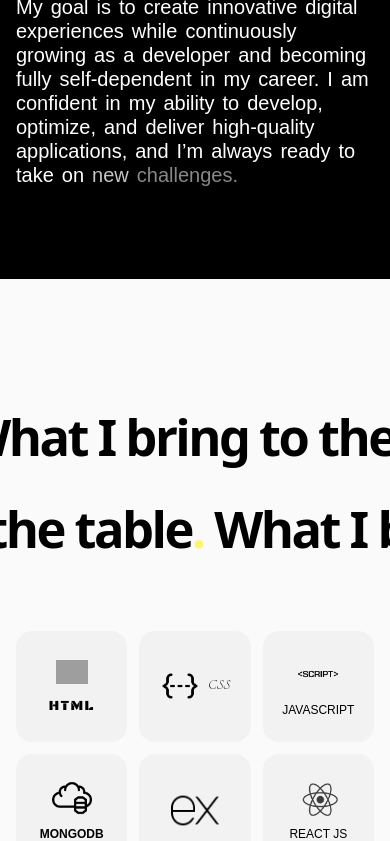
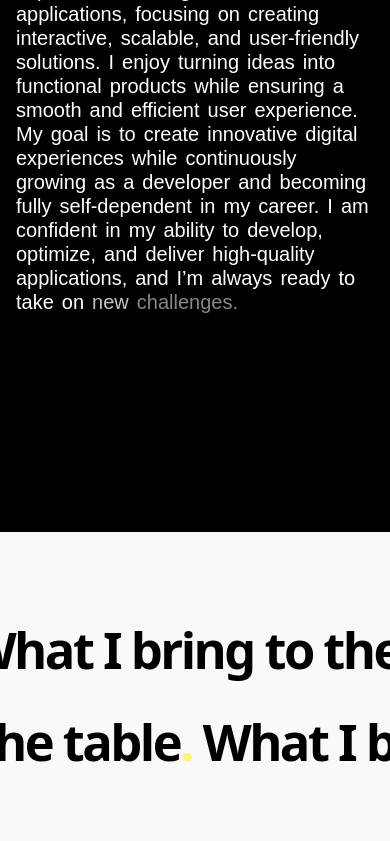
Before and after one commit to Gauri-Nagariya/reDesignedPortfolio, a Next.js app: page / in a window 390 px wide. Shown: the part 1156-1997 px from the top of the page. Built offline with nearby package versions, Linux system fonts and the light colour scheme; grey boxes are pictures that could not be loaded; a web font is replaced by a local one.

Commit message:
fixed height

```diff
--- a/app/components/About.js
+++ b/app/components/About.js
@@ -18,8 +18,8 @@ export default function About() {
       onMouseLeave={() => cursorEvents.leave({ bg: "#fdf571", color: "#fff" })}
       id="about"
       ref={ref}
-      className="md:h-[160vh] md:pt-20 md:text-justify md:bg-black md:flex md:items-center md:justify-center md:border-0 md:text-white
-                  h-[70vh] pt-0 text-justify bg-black flex items-center justify-center text-white border-0"
+      className="md:min-h-[160vh] md:pt-20 md:text-justify md:bg-black md:flex md:items-center md:justify-center md:border-0 md:text-white
+                  min-h-screen pt-0 text-justify bg-black flex items-center justify-center text-white border-0"
     >
       <p
         className="md:text-6xl md:font-normal md:px-18 md:flex md:flex-wrap md:gap-x-2 md:leading-18  md:text-justify
--- a/app/components/Certificates.js
+++ b/app/components/Certificates.js
@@ -5,7 +5,7 @@ import { cursorEvents } from "./cursorController";
 
 const Certificates = () => {
   return (
-    <motion.div id="certificates" className="md:bg-white md:h-[120vh] md:px-10  md:py-10    bg-white h-[200vh] px-6  py-[520px]">
+    <motion.div id="certificates" className="md:bg-white md:min-h-[120vh] md:px-10 md:py-10 bg-white min-h-screen px-6 py-14">
       <div className="md:border-b md:border-gray-300 md:px-0 md:text-2xl md:py-6    border-b border-gray-300 px-0 text-2xl py-4">
         Achievements & Certificates
       </div>
--- a/app/components/Contact.js
+++ b/app/components/Contact.js
@@ -103,8 +103,8 @@ const Contact = () => {
     <motion.div
       ref={ref}
       style={{ backgroundColor: bgColor }}
-      className="md:h-[160vh] md:flex md:flex-col md:items-center md:overflow-hidden md:relative md:pt-20
-                  h-[135vh] flex flex-col items-center overflow-hidden relative pt-20"
+      className="md:min-h-[160vh] md:flex md:flex-col md:items-center md:overflow-hidden md:relative md:pt-20
+                  min-h-[135vh] flex flex-col items-center overflow-hidden relative pt-16"
     >
       <motion.div className="md:flex md:flex-row md:w-full md:pb-8  flex flex-row w-full pb-0">
         <div
--- a/app/components/Experience.js
+++ b/app/components/Experience.js
@@ -7,7 +7,7 @@ const Experience = () => {
   return (
     <motion.div
       id="experience"
-      className="md:bg-white md:h-[120vh] md:px-10  md:py-10    bg-white h-[120vh] px-6  py-14"
+      className="md:bg-white md:min-h-[120vh] md:px-10 md:py-10 bg-white min-h-screen px-6 py-14"
     >
       <div className="md:border-b md:border-gray-300 md:px-0 md:text-2xl md:py-6    border-b border-gray-300 px-0 text-2xl py-4">
         Experience
--- a/app/components/Projects.js
+++ b/app/components/Projects.js
@@ -47,8 +47,8 @@ useEffect(() => {
 }, []);
 
   return (
-    <motion.div id="projects" className="bg-white md:h-[120vh]  md:px-0  md:py-10 md:pt-20
-                                            h-[76vh]  px-0  py-10 pt-10">
+    <motion.div id="projects" className="bg-white md:min-h-[120vh] md:px-0 md:py-10 md:pt-20
+                                            min-h-screen px-0 py-10 pt-10">
       <div className="md:border-b md:border-gray-300 md:mx-10 md:text-2xl md:py-6
                       border-b border-gray-300 mx-6 text-2xl py-2">
         What I’ve Built
--- a/app/components/Skills.js
+++ b/app/components/Skills.js
@@ -65,8 +65,8 @@ const Skills = () => {
     <motion.div
       ref={ref}
       style={{ backgroundColor: bgColor }}
-      className="md:h-[190vh] md:flex md:flex-col md:pt-30  md:items-center md:overflow-hidden md:relative
-                  h-[140vh] flex flex-col pt-30  items-center overflow-hidden relative"
+      className="md:min-h-[190vh] md:flex md:flex-col md:pt-30 md:items-center md:overflow-hidden md:relative
+                  min-h-[140vh] flex flex-col pt-20 items-center overflow-hidden relative"
     >
       <motion.p
         onMouseLeave={() =>
```
